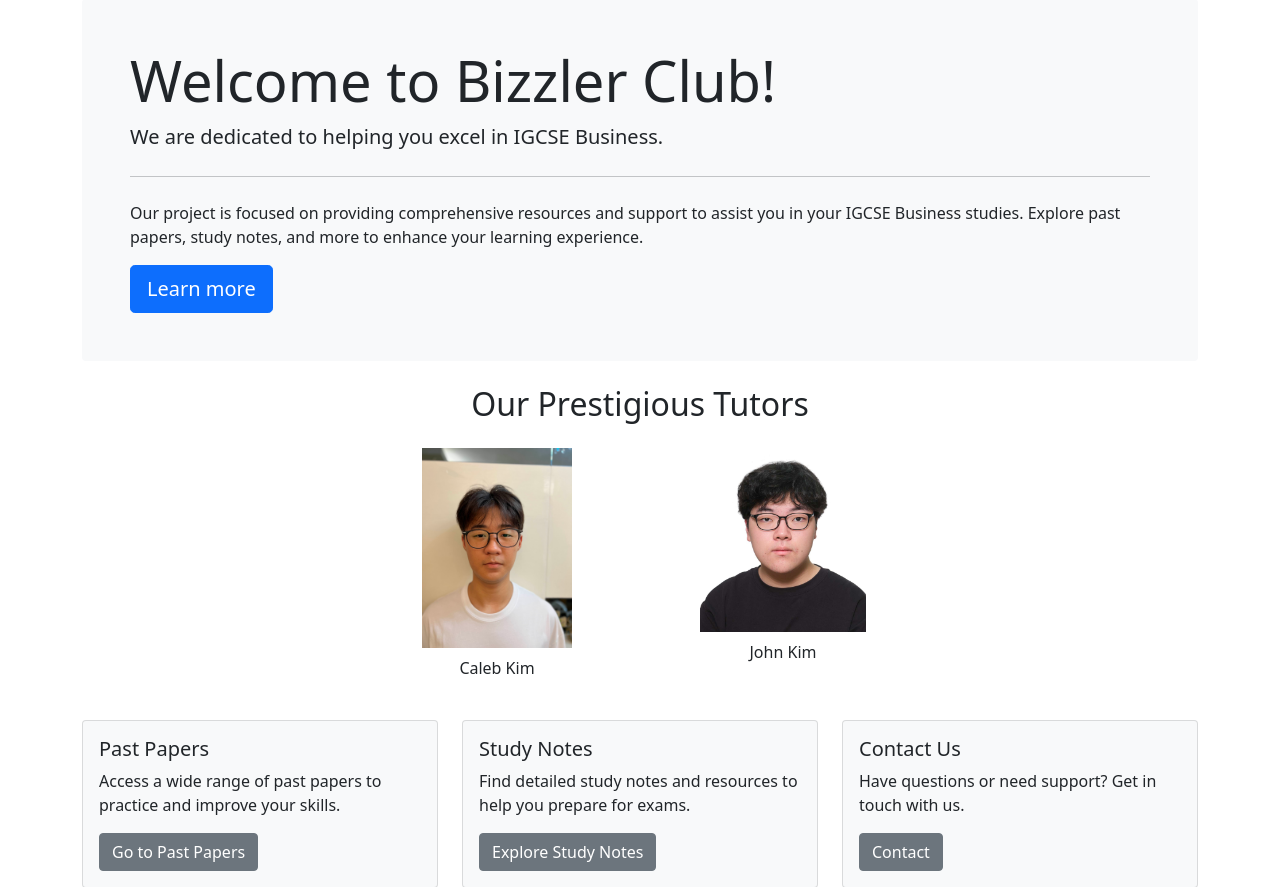
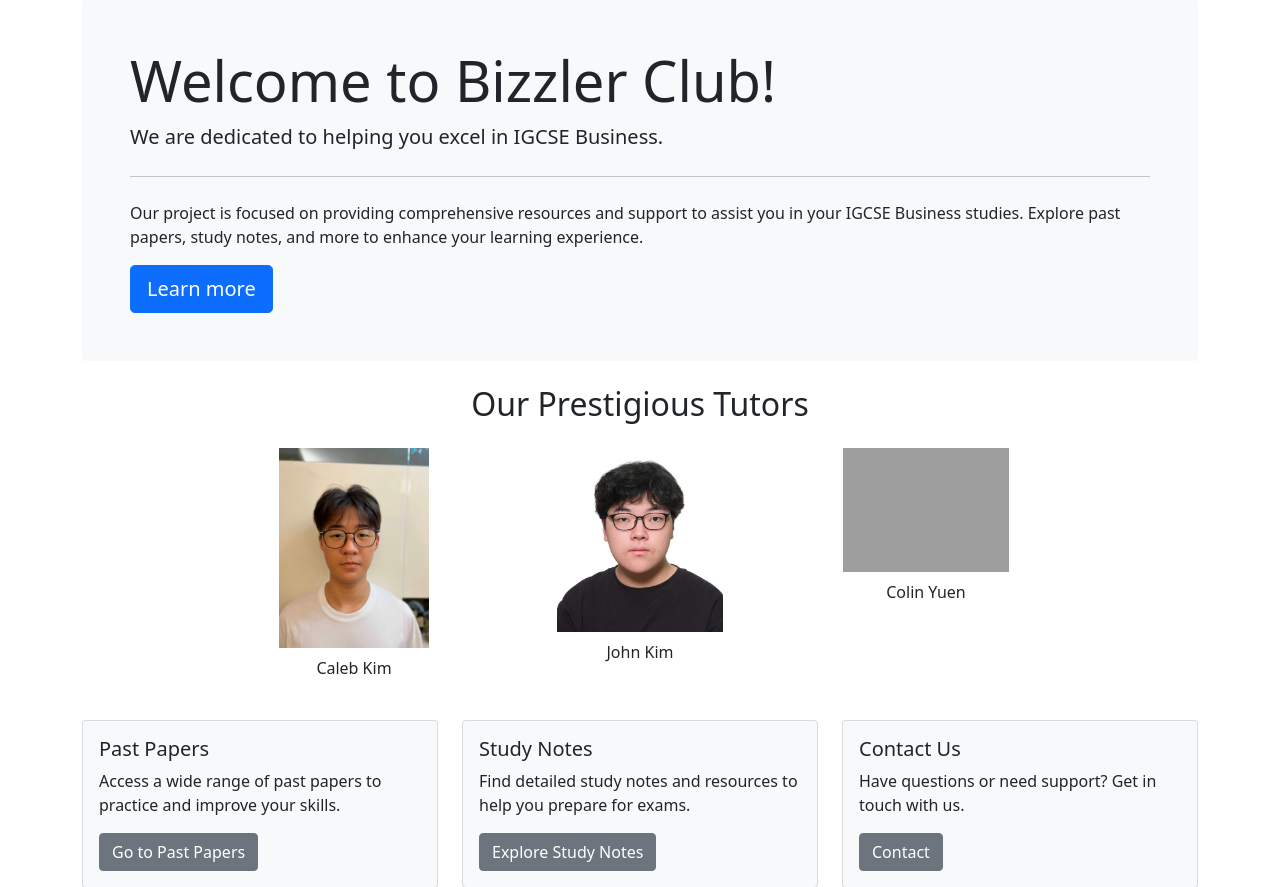
Before and after one commit to mung5596/Bizzler-Club, a Django app: template templates/index.html in a window 1280 px wide. Shown: the part 116-1003 px from the top of the page. Run offline with Django 4.2, Linux system fonts and the light colour scheme; the template is opened without the code that fills it, so the values that code supplies are empty; some libraries are stand-ins or nearby versions; grey boxes are pictures that could not be loaded.

Commit message:
asdkfjawdfbhmjadlwkfgsafhawdjhfgkjwqedfhdluf

```diff
--- a/templates/aboutus.html
+++ b/templates/aboutus.html
@@ -17,6 +17,7 @@
                 <li><strong>Email 1:</strong> kimy14@webmail.sis.edu.hk</li>
                 <li><strong>Email 2:</strong> yooj3@webmail.sis.edu.hk</li>
                 <li><strong>Email 3:</strong> kimh20@webmail.sis.edu.hk</li>
+                <li><strong>Email 4:</strong> yuenc19@webmail.sis.edu.hk</li>
             </ul>
         </div>
     </div>
--- a/templates/index.html
+++ b/templates/index.html
@@ -35,6 +35,11 @@
             <div class="col-md-2 text-center mx-5">
                 <img src="{% static 'images/john.jpg' %}" class="img-fluid mb-2" alt="John" style="max-height: 200px">
                 <p>John Kim</p>
+            </div>
+
+            <div class="col-md-2 text-center mx-5">
+                <img src="{% static 'images/colin.png' %}" class="img-fluid mb-2" alt="Colin" style="max-height: 200px">
+                <p>Colin Yuen</p>
             </div>
         </div>
 
```
Also changed, not shown: 1 other file.
